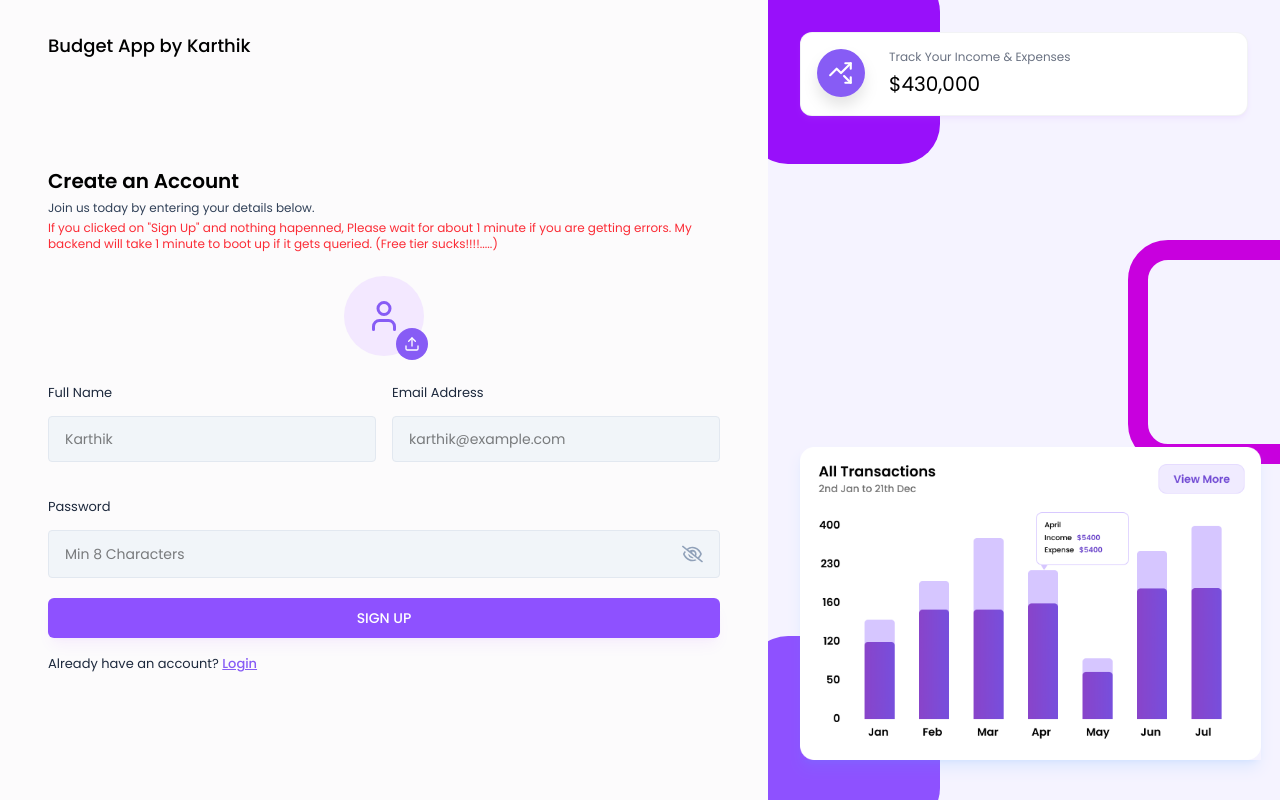
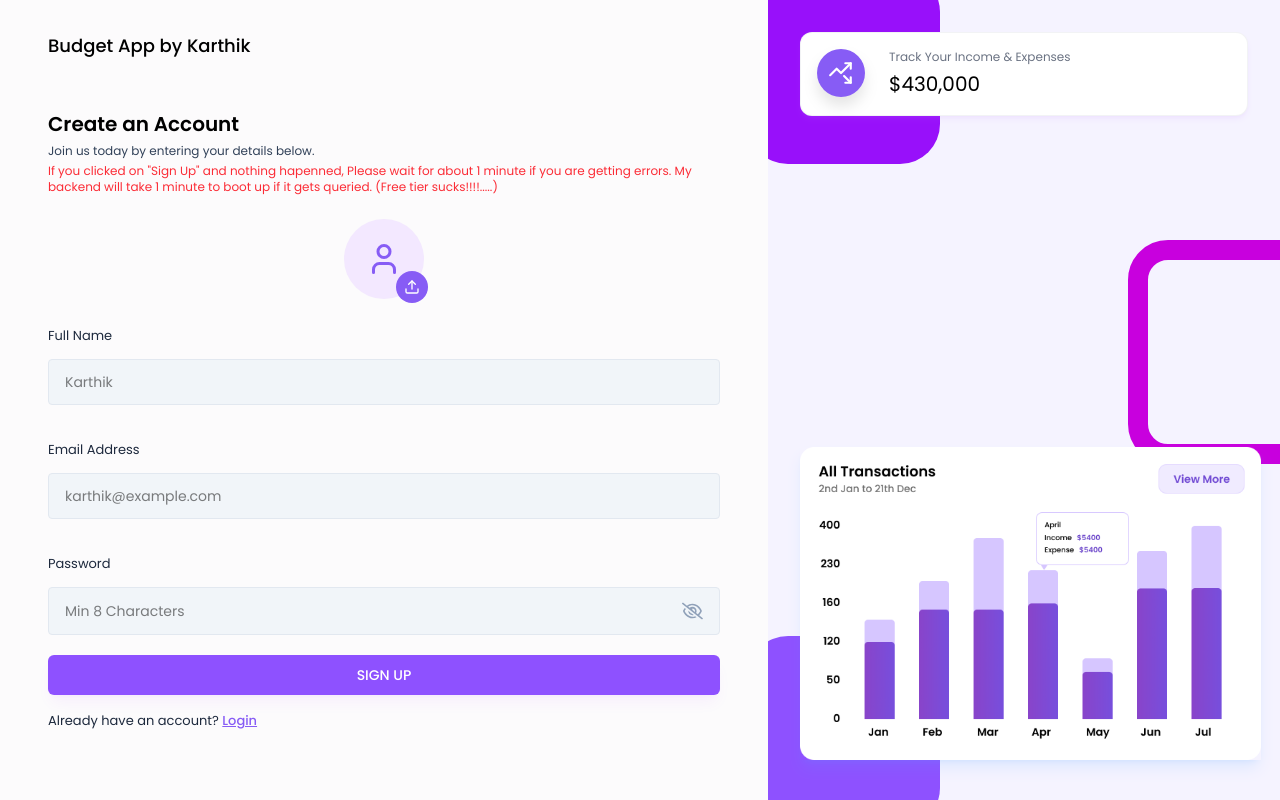
Before and after one commit to ks3669/Budget-App, a React (Vite) app in the folder frontend/expense-tracker/: page /signUp in a window 1280 px wide. Built offline with nearby package versions, Linux system fonts and the light colour scheme.

Commit message:
Update SignUpForm.jsx

```diff
--- a/frontend/expense-tracker/src/pages/Auth/SignUpForm.jsx
+++ b/frontend/expense-tracker/src/pages/Auth/SignUpForm.jsx
@@ -87,7 +87,7 @@
         <form onSubmit={handleSignUp}>
           <ProfilePhotoSelector image={profilePic} setImage={setProfilePic} />
 
-          <div className="grid grid-cols-1 sm:grid-cols-1 md:grid-cols-2 gap-4">
+          <div className="flex flex-col gap-4">
             <div className="w-full">
             <Input
               value={fullName}
```
